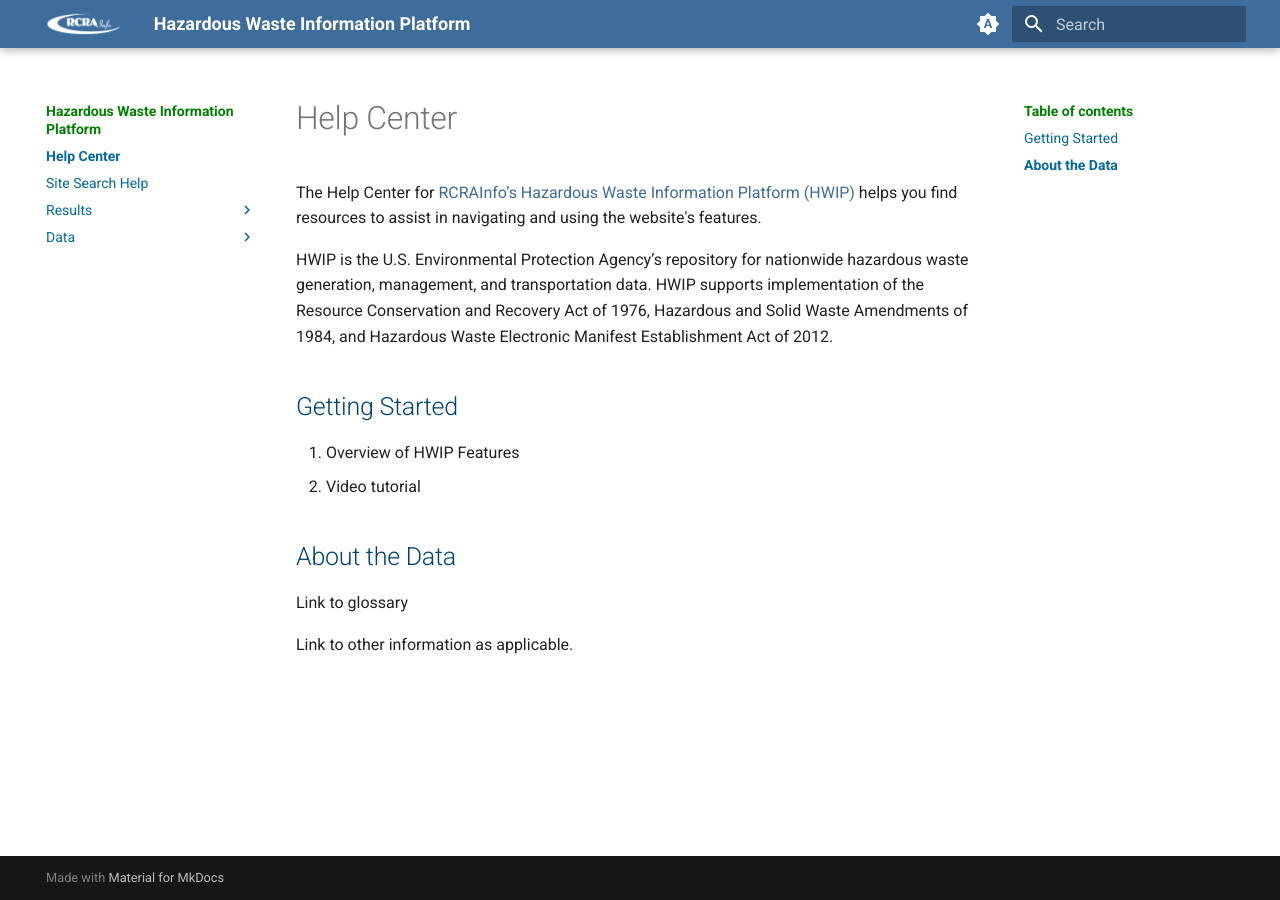
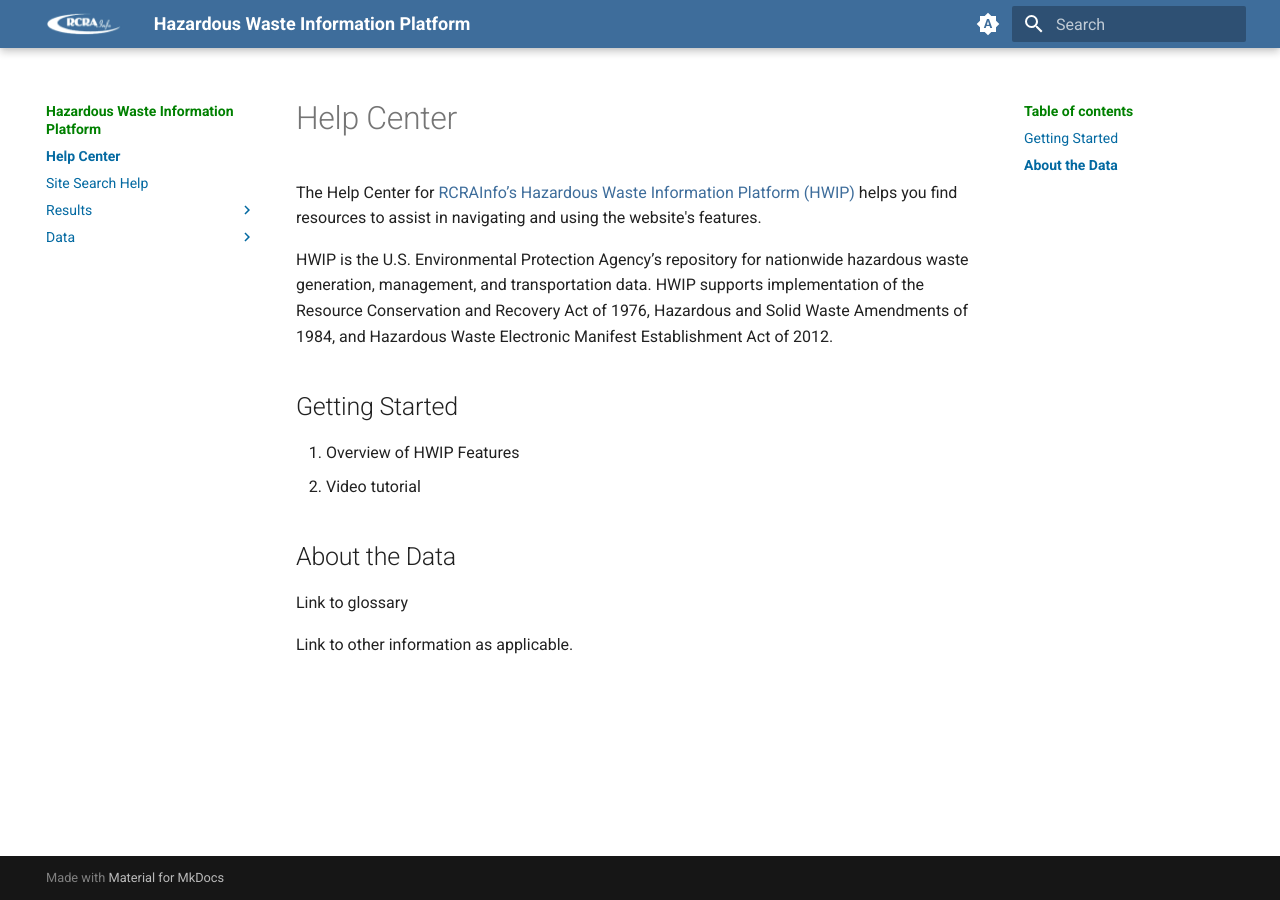
Before and after one commit to furrlori-oss/hwip, an MkDocs documentation site: the page built from docs/index.md, in a window 1280 px wide. Built offline with MkDocs 1.6.1 and Material for MkDocs 9.7.7, drawn with Linux system fonts in a browser that asks for light colours.

Commit message:
Update epa.css

```diff
--- a/docs/assets/css/epa.css
+++ b/docs/assets/css/epa.css
@@ -7,30 +7,6 @@
     --md-primary-fg-color--light: #323a45;
     --md-primary-fg-color--dark:  #90030C;
 }
-
-h1 { /* Styles level 1 headings */
-      color: #004271;
-    }
-
-h2 { /* Styles level 2 headings */
-      color: #004271;
-    }
-
-h3 { /* Styles level 3 headings */
-      color: #004271;
-    }
-
-h4 { /* Styles level 4 headings */
-      color: #004271;
-    }
-
-h5 { /* Styles level 5 headings */
-      color: #004271;
-    }
-
-h6 { /* Styles level 6 headings */
-      color: #004271;
-    }
 
    /* Change the color of the TOC links */
 .md-nav__link {
```
